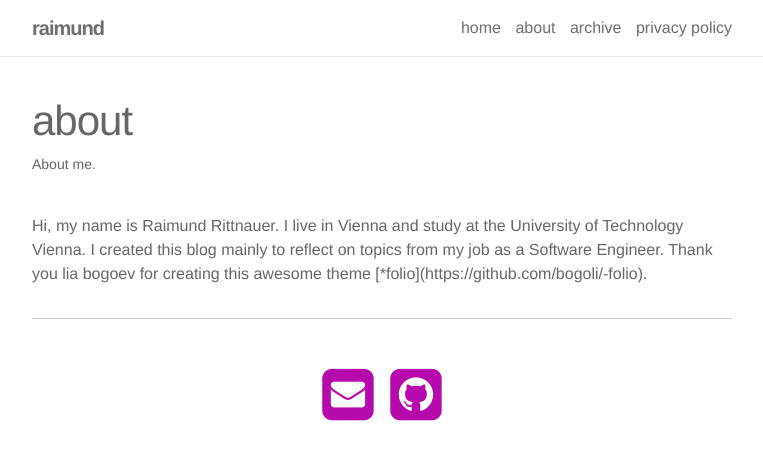
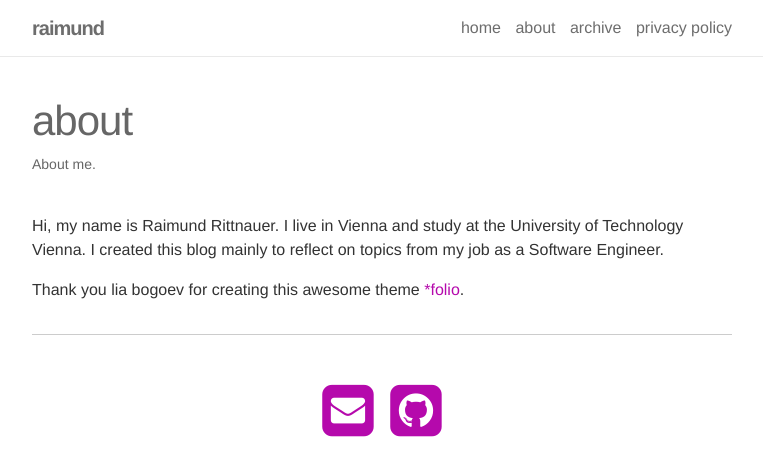
Before and after one commit to raaaimund/raaaimund.github.io, a Jekyll site: the page built from _pages/about.html, in a window 1280 px wide, cut to the strip 0-547 px from the top of the page. Shown: the top 476 px of the strip, without its empty margins (258-1021 px from the left). Built offline with Jekyll 4.4.1, drawn with Linux system fonts in a browser that asks for light colours; nearby versions of some CDN libraries; comment, search, counter and statistics services are not loaded.

Commit message:
html instead of md ...

```diff
--- a/_pages/about.html
+++ b/_pages/about.html
@@ -5,15 +5,21 @@ permalink: /about/
 description: About me.
 ---
 
-Hi, my name is Raimund Rittnauer. I live in Vienna and study at the University of Technology Vienna. I created this blog mainly to reflect on topics from my job as a Software Engineer.
+<p>
+    Hi, my name is Raimund Rittnauer.
+    I live in Vienna and study at the University of Technology Vienna.
+    I created this blog mainly to reflect on topics from my job as a Software Engineer.
+</p>
 
-Thank you lia bogoev for creating this awesome theme [*folio](https://github.com/bogoli/-folio).
+<p>
+    Thank you lia bogoev for creating this awesome theme <a href="https://github.com/bogoli/-folio" target="_blank">*folio</a>.
+</p>
 
 <hr>
 
 <span class="contacticon center">
-	<a href="mailto:{{ site.email }}"><i class="fa fa-envelope-square"></i></a>
+    <a href="mailto:{{ site.email }}"><i class="fa fa-envelope-square"></i></a>
     {% if site.github_username %}
-	    <a href="https://github.com/{{ site.github_username }}" target="_blank"><i class="fa fa-github-square"></i></a>
+    <a href="https://github.com/{{ site.github_username }}" target="_blank"><i class="fa fa-github-square"></i></a>
     {% endif %}
 </span>
```
